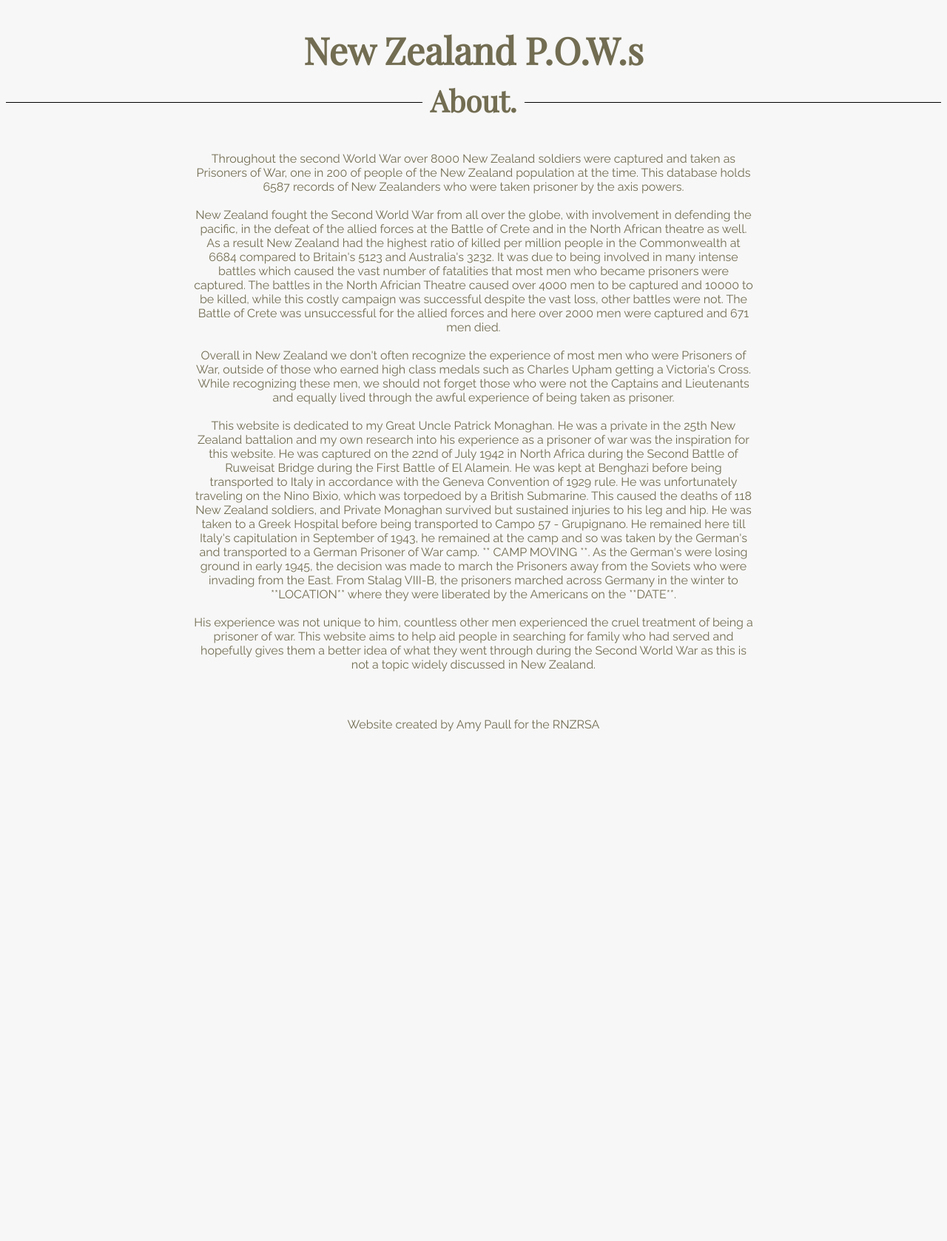
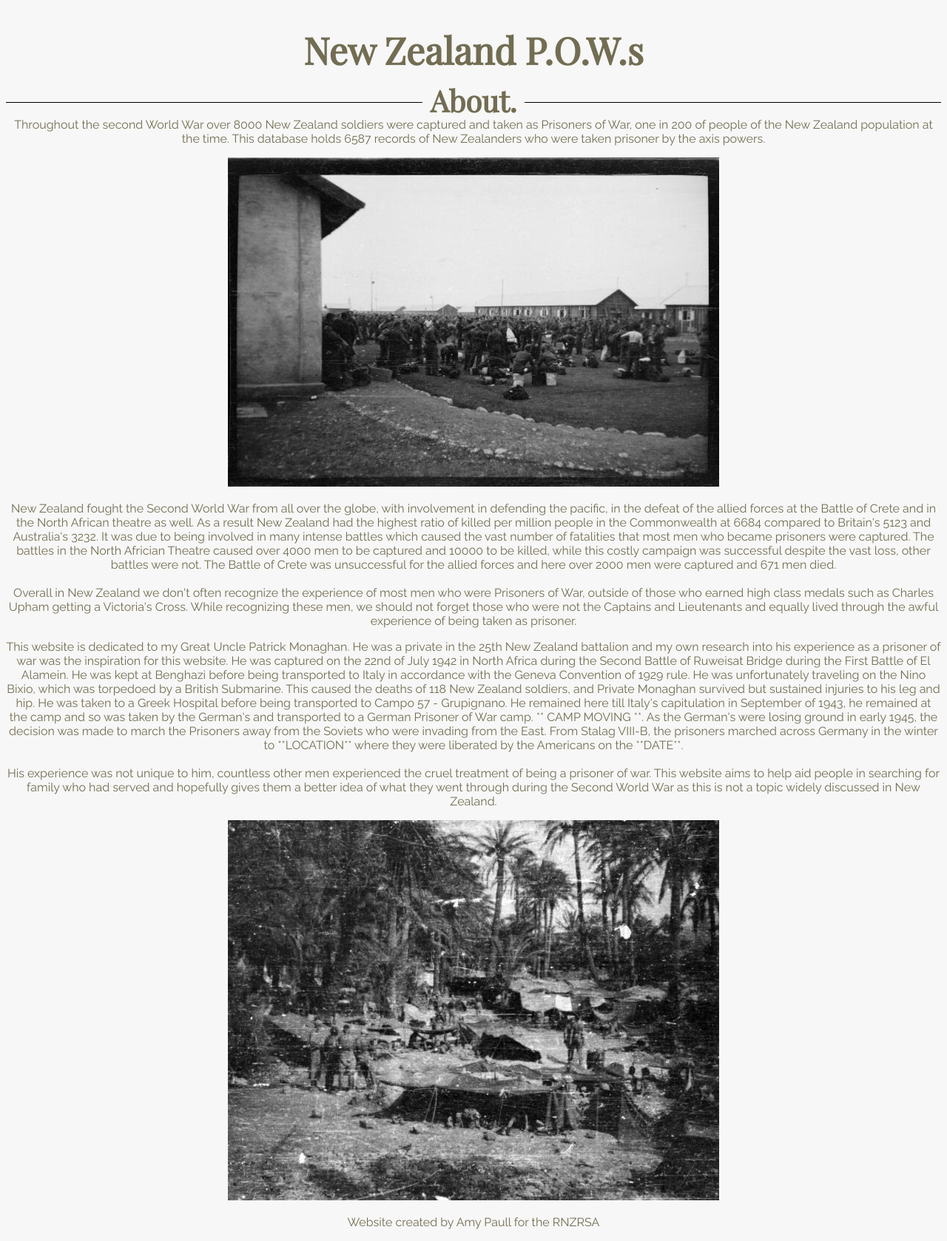
Before and after one commit to MJCaister/POW-1, a Flask app: page /about in a window 1280 px wide. Shown: the part 50-1728 px from the top of the page at 74% size. Before the commit the page ends 1039 px from the top, so only its background shows below. Run offline with Flask 2, Linux system fonts and the light colour scheme; data comes from the database, SQL or seed files in the repository.

Commit message:
added photos to about page

```diff
--- a/templates/about.html
+++ b/templates/about.html
@@ -1,12 +1,16 @@
 {% extends 'layout.html' %}
 {% block content %}
 <h2><span>About.</span></h2>
-<div class="AboutSnip">
+<div class="row">
   <p> Throughout the second World War over 8000 New Zealand soldiers were captured and taken as
     Prisoners of War, one in 200 of people of the New Zealand population at the time. This database holds
     {{number}} records of New Zealanders who were taken prisoner by the axis powers.
-    <br><br>
-
+  </p>
+  <div class="aboutphoto">
+    <img src="/static/images/Campo-57.jpg" alt="Prisoner of War at Benghazi">
+  </div>
+  <div class="abouttext">
+    <p>
       New Zealand fought the Second World War from all over the globe, with involvement in defending the pacific,
       in the defeat of the allied forces at the Battle of Crete and in the North African theatre as well.
       As a result New Zealand had the highest ratio of killed per million people in the Commonwealth at 6684
@@ -20,7 +24,10 @@
       outside of those who earned high class medals such as Charles Upham getting a Victoria's Cross. While
       recognizing these men, we should not forget those who were not the Captains and Lieutenants and equally
       lived through the awful experience of being taken as prisoner.
-    <br><br>
+    </p>
+  </div>
+  <div class="abouttext">
+    <p>
     This website is dedicated to my Great Uncle Patrick Monaghan. He was a private in the 25th New Zealand
     battalion and my own research into his experience as a prisoner of war was the inspiration for this
     website. He was captured on the 22nd of July 1942 in North Africa during the Second Battle of Ruweisat
@@ -41,6 +48,10 @@
     not a topic widely discussed in New Zealand.
     </p>
   </div>
+  <div class="aboutphoto">
+    <img src="/static/images/Benghazi.jpg" alt="Prisoners of War packing up at Campo 57 for transport to Germany">
+  </div>
+</div>
 
 
 {% endblock %}
```
Also changed, not shown: static/images/Benghazi.jpg (added), static/images/Campo-57.jpg (added). Lines whose indentation alone changed are shown as unchanged.
